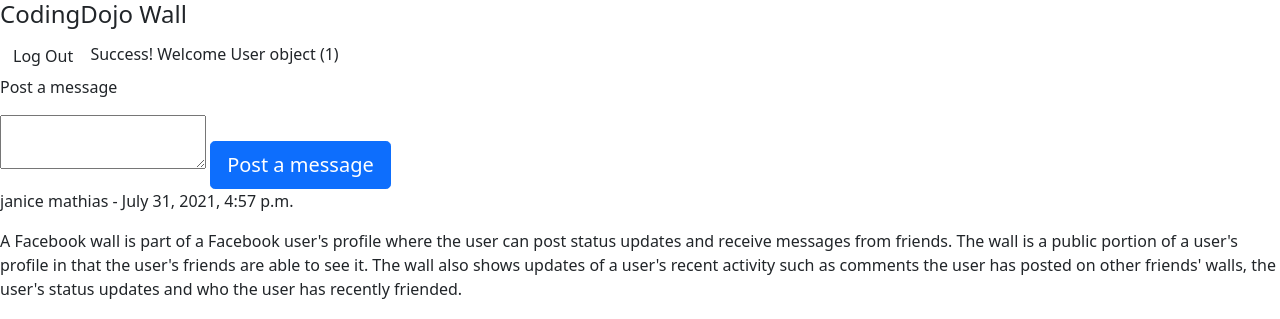
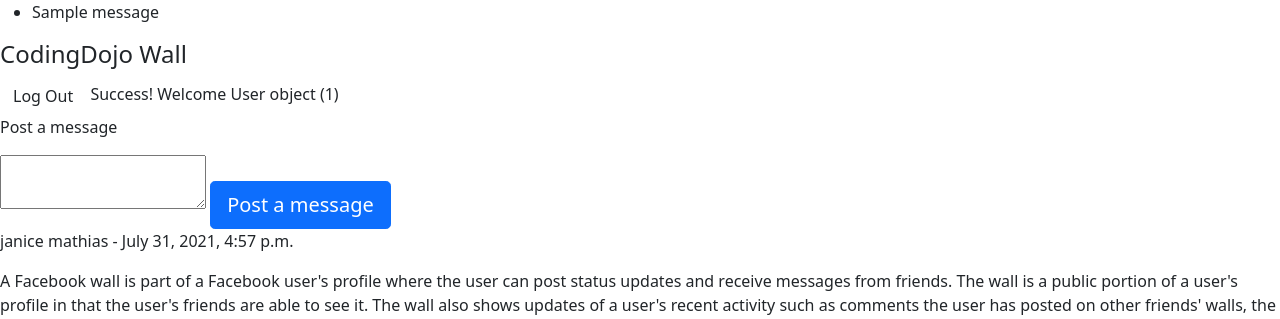
Before and after one commit to melonijanice/the_wall, a Django app: template thewall_app/templates/success.html in a window 1280 px wide. Shown: the top 319 px of the page. Run offline with Django 3.2, Linux system fonts and the light colour scheme; the template is opened without the code that fills it: values that come from a table or form of the project are taken from there, others are empty; data comes from the database, SQL or seed files in the repository; both versions use the stored data as it was after the commit; tables that the repository leaves empty hold one stand-in row (values such as "Sample post"); one stand-in notice (Sample message) is shown.

Commit message:
Updated delete issues

```diff
--- a/thewall_app/models.py
+++ b/thewall_app/models.py
@@ -4,12 +4,20 @@
 
 
 # Create your models here.
+class MessageManager(models.Manager):
+    def wall_validator(self, postData):
+        errors = {}
+        if len(postData['first_name']) < 2:
+            errors["first_name"] = "first name should be at least 2 characters"
+        return errors
+
 
 class Message(models.Model):
     message=models.TextField()
     created_at=models.DateTimeField(auto_now_add=True)
     updated_at=models.DateTimeField(auto_now=True)
     user=models.ForeignKey(User,related_name="user_messages",on_delete=models.CASCADE)
+    objects=MessageManager()
 
 class Comment(models.Model):
     comment=models.TextField()
--- a/thewall_app/templates/success.html
+++ b/thewall_app/templates/success.html
@@ -12,6 +12,13 @@
 </head>
 
 <body>
+    {% if messages %}
+    <ul class="messages">
+        {% for message in messages %}
+        <li {% if message.tags %} class="{{ message.tags }}" {% endif %}>{{ message }}</li>
+        {% endfor %}
+    </ul>
+    {% endif %}
     <form action="/post_message" method="post">
         {% csrf_token %}
         <div>
--- a/thewall_app/views.py
+++ b/thewall_app/views.py
@@ -1,4 +1,6 @@
 from datetime import datetime, timezone
+
+from django.contrib import messages
 from thewall_app.models import Comment, Message
 from login_app.models import User
 from django.shortcuts import redirect, render
@@ -30,4 +32,6 @@
         time_delta = datetime.now(timezone.utc) - message.created_at
         if (time_delta.seconds)/60 < 30:
            message.delete()
+        else:
+            messages.error(request, 'This message was created more than 30 mins ago and cannot be deleted by user.')
         return redirect('/wall')
```
Also changed, not shown: db.sqlite3.
